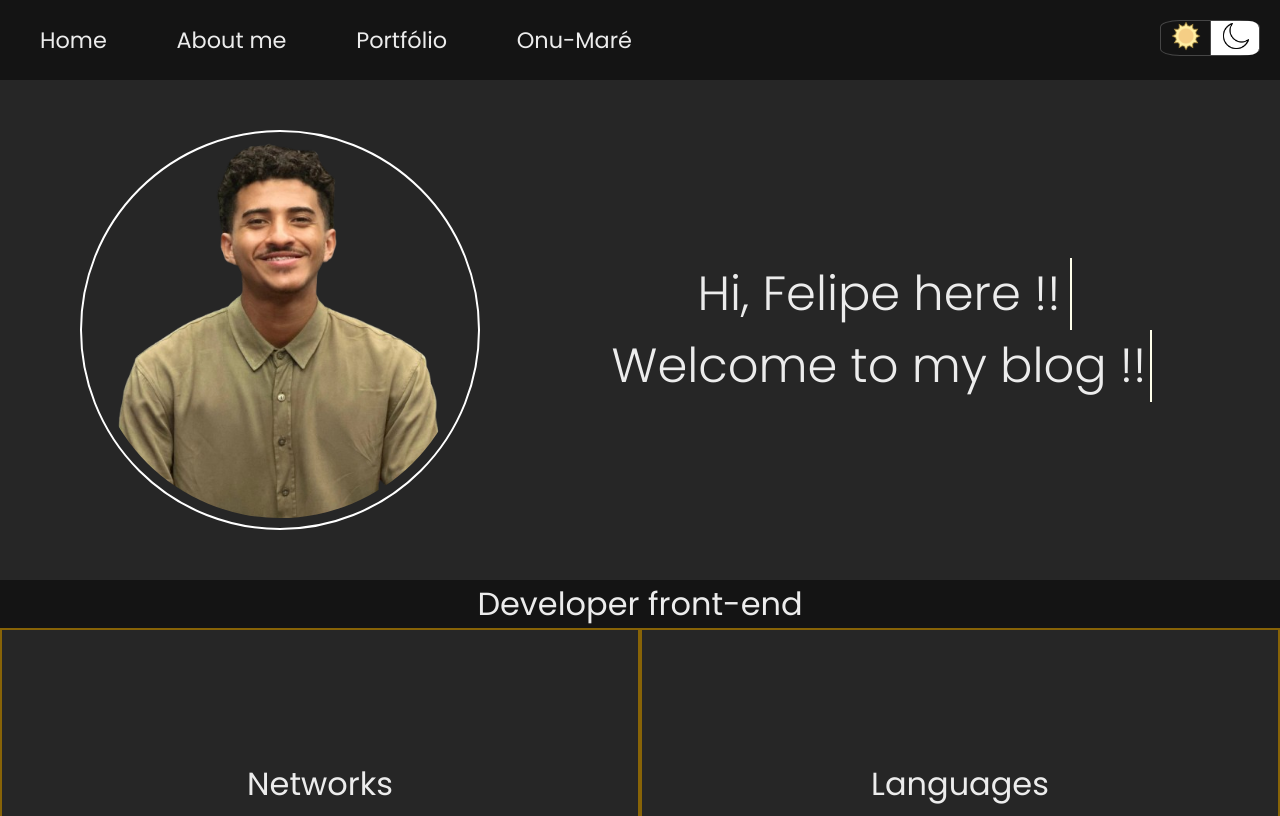
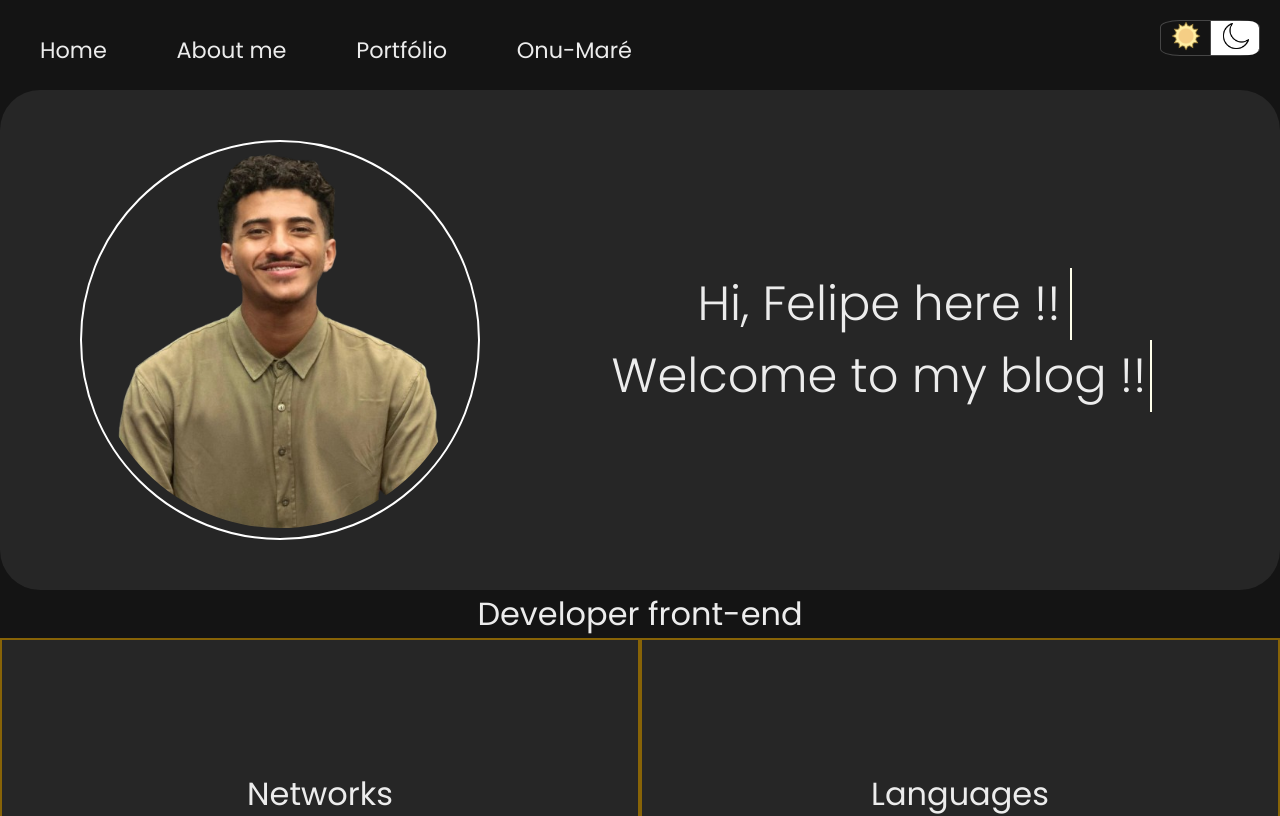
Before and after one commit to Felipesv1/My-Blog-Pessoal, a React (Create React App) app: page / in a window 1280 px wide. Shown: the top 816 px of the page. Built offline with nearby package versions, Linux system fonts and the light colour scheme.

Commit message:
limite da pagina add

```diff
--- a/src/pages/Home/Style.js
+++ b/src/pages/Home/Style.js
@@ -25,13 +25,14 @@ to{
 }
 `;
 export const ContainerHome = styled.section`
-  width: 100%;
+  max-width:1400px;
   height: 550px;
+  margin: 10px auto;
 `;
 export const BoxGreeting = styled.section`
   background-color: ${(props) => props.theme.BoxOne};
-  width: 100%;
   height: 500px;
+  border-radius:40px;
   display: flex;
   flex-direction: row;
   justify-content: space-evenly;
```
